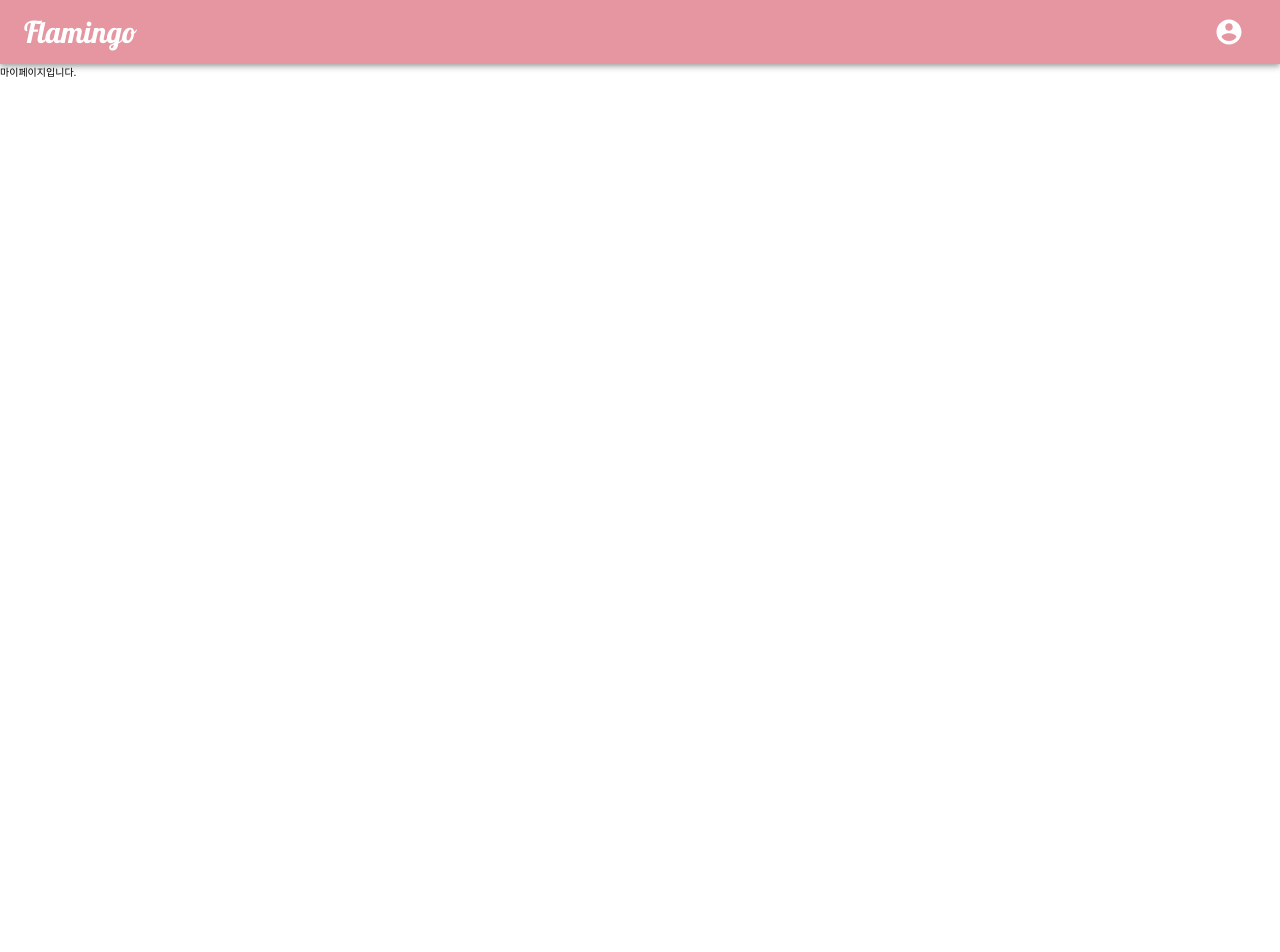
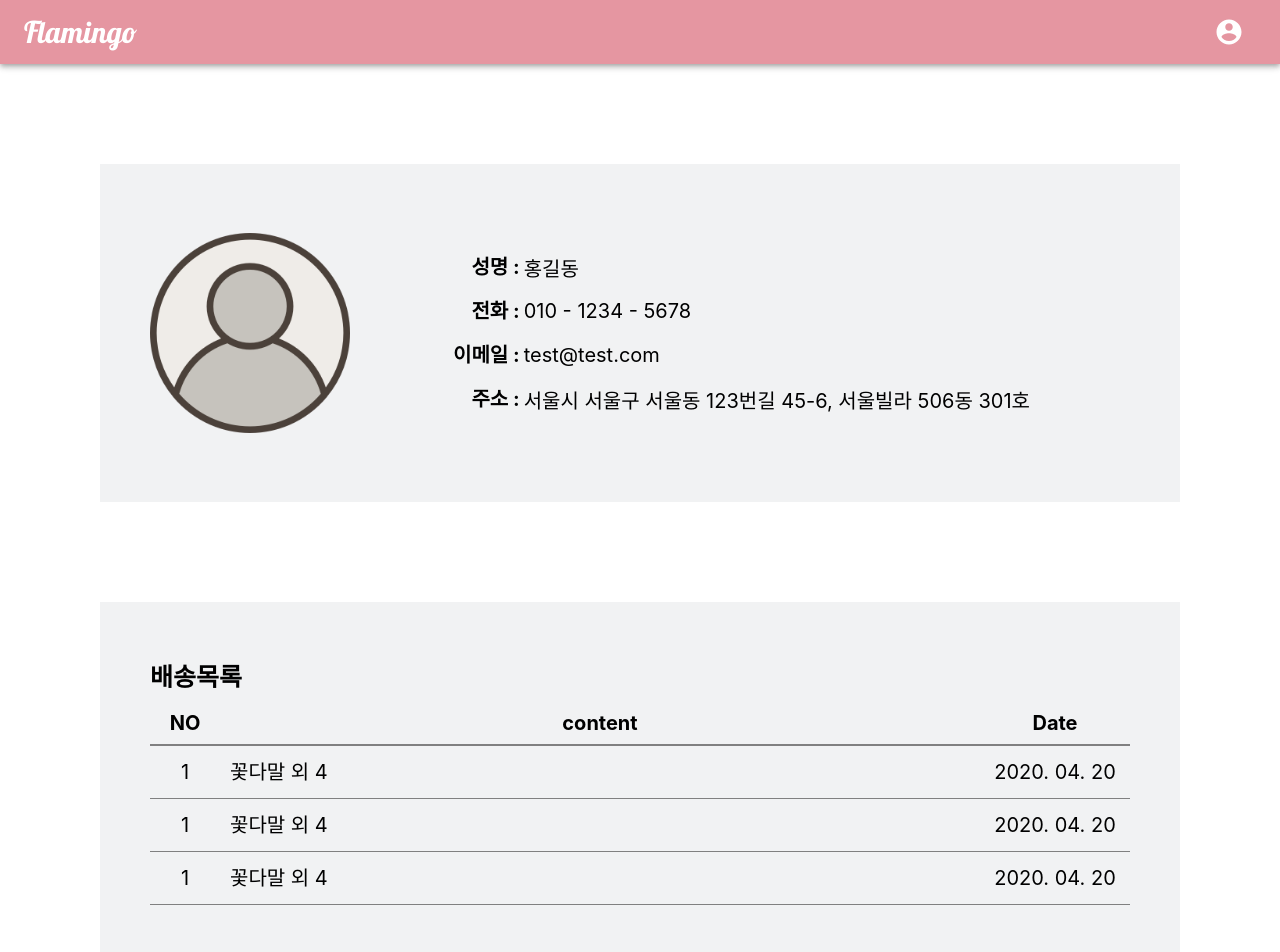
Before and after one commit to Yumina9/Bouquet-Service, a React (Create React App) app: page /buyermypage in a window 1280 px wide. Shown: the top 952 px of the page. Before the commit the page ends 800 px from the top, so only its background shows below. Built offline with nearby package versions, Linux system fonts and the light colour scheme.

Commit message:
buyermypage 디자인 작업

```diff
--- a/src/router/Buyer/BuyerMyPage.tsx
+++ b/src/router/Buyer/BuyerMyPage.tsx
@@ -1,12 +1,92 @@
 import React from 'react';
+import styled from 'styled-components';
 import { MiniHeader } from '../../components/header/MiniHeader';
+import './buyerCss.css';
+import Grid from '@material-ui/core/Grid';
+
 const BuyerMyPage = () => {
-    return (
-        <div>
-            <MiniHeader />
-            마이페이지입니다.
-        </div>
-    );
+  return (
+    <div>
+      <MiniHeader />
+      <BuyerInfo>
+        <UserImage src={require('../../image/user.png')} />
+        <UserInfomation>
+          <table>
+            <tbody>
+              <tr>
+                <th>성명 : </th>
+                <td>홍길동</td>
+              </tr>
+              <tr>
+                <th>전화 : </th>
+                <td>010 - 1234 - 5678</td>
+              </tr>
+              <tr>
+                <th>이메일 : </th>
+                <td>test@test.com</td>
+              </tr>
+              <tr>
+                <th>주소 : </th>
+                <td>서울시 서울구 서울동 123번길 45-6, 서울빌라 506동 301호</td>
+              </tr>
+            </tbody>
+          </table>
+        </UserInfomation>
+      </BuyerInfo>
+      <DeliveryList>
+        <table className="deliveryCaption">
+          <caption>배송목록</caption>
+          <thead>
+            <tr>
+              <th>NO</th>
+              <th>content</th>
+              <th>Date</th>
+            </tr>
+          </thead>
+          <tbody>
+            <tr>
+              <td>1</td>
+              <td>꽃다말 외 4</td>
+              <td>2020. 04. 20</td>
+            </tr>
+            <tr>
+              <td>1</td>
+              <td>꽃다말 외 4</td>
+              <td>2020. 04. 20</td>
+            </tr>
+            <tr>
+              <td>1</td>
+              <td>꽃다말 외 4</td>
+              <td>2020. 04. 20</td>
+            </tr>
+          </tbody>
+        </table>
+      </DeliveryList>
+    </div>
+  );
 };
 
+const BuyerInfo = styled.div`
+  background: #f1f2f3;
+  max-width: 1080px;
+  display: flex;
+  margin: 100px auto;
+  padding: 50px;
+`;
+const UserImage = styled.img`
+  width: 200px;
+  height: 200px;
+  margin: auto 0;
+  margin-right: 100px;
+`;
+const UserInfomation = styled.div`
+  padding: 30px 0;
+`;
+const DeliveryList = styled.div`
+  background-color: #f1f2f3;
+  max-width: 1080px;
+  display: flex;
+  margin: 100px auto;
+  padding: 50px;
+`;
 export default BuyerMyPage;
--- /dev/null
+++ b/src/router/Buyer/buyerCss.css
@@ -0,0 +1,43 @@
+table {
+  font-size: 20px;
+}
+table th {
+  text-align: right;
+  line-height: 40px;
+}
+table caption {
+  text-align: left;
+  font-weight: bold;
+  font-size: 25px;
+  line-height: 50px;
+}
+.deliveryCaption {
+  width: 100%;
+  border-collapse: collapse;
+}
+.deliveryCaption > thead > tr {
+  width: 100%;
+}
+.deliveryCaption > thead > tr > th {
+  text-align: center;
+  border-bottom: 2px solid gray;
+}
+.deliveryCaption > thead > tr > th:first-child {
+  width: 70px;
+}
+.deliveryCaption > thead > tr > th:nth-child(2) {
+}
+.deliveryCaption > thead > tr > th:last-child {
+  width: 150px;
+}
+.deliveryCaption > tbody > tr {
+  line-height: 50px;
+  border-bottom: 1px solid gray;
+}
+.deliveryCaption > tbody > tr > td:first-child,
+.deliveryCaption > tbody > tr > td:last-child {
+  text-align: center;
+}
+.deliveryCaption > tbody > tr > td:nth-child(2) {
+  padding-left: 10px;
+}
--- a/src/router/Seller/SellerMyPage.tsx
+++ b/src/router/Seller/SellerMyPage.tsx
@@ -30,13 +30,16 @@ const Info = styled.div`
   display: flex;
   & > :first-child {
     flex: 4;
+    border: 1px solid blue;
   }
   & > :last-child {
     flex: 6;
+    border: 1px solid lime;
   }
   padding: 50px 100px;
   div {
     margin: 25px;
     justify-content: left;
+    background: #f1f2f3;
   }
 `;
```
